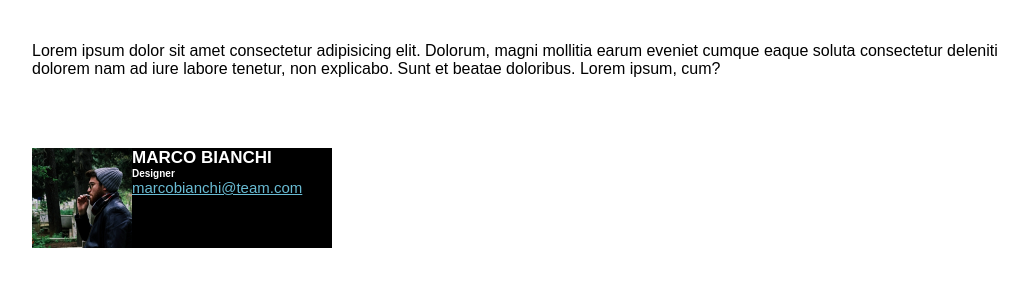
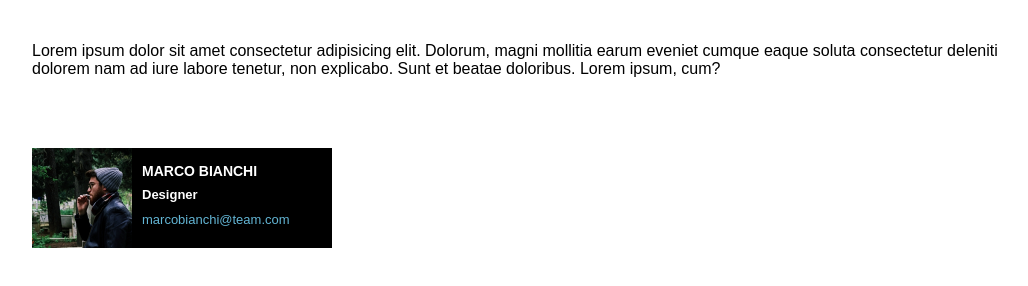
Before and after one commit to Giovannimaiorana/html-css-float-cards, a plain HTML site: page index.html in a window 1280 px wide. Shown: the part 88-374 px from the top of the page, without its empty margins (96-1124 px from the left). Drawn offline with Linux system fonts and the light colour scheme.

Commit message:
Fine Prima card

```diff
--- a/css/style.css
+++ b/css/style.css
@@ -28,28 +28,35 @@ p{
     height: 100px;
     width: 300px;
     background-color: black;
+    display: table;
+    clear: both;
 }
 
-.internocard{
-    margin: 6px 0px 6px 6px;
-}
-img{
+
+.foto img{
     height: 100px;
     float: left;
 }
+.testo{
+    width: 200px;
+    float: left;
+    padding-left: 10px;
+    padding-top: 15px;
+}
 h2{
     color: white;
-    font-size: 17px;
+    font-size: 14px;
 
 }
 h5{
     color: white;
-    font-size: 10px;
+    font-size: 13px;
+    margin-top: 8px;
+    margin-bottom: 8px;
+}
+a{
+    color: rgb(99, 181, 212);
+    font-size: 13px;
+    text-decoration: none;
 
 }
-
-a{
-    font-size: 15px;
-    text-align: center;
-    color: rgb(105, 187, 211);
-}
--- a/index.html
+++ b/index.html
@@ -23,11 +23,15 @@
         <div class="contenitore">
             <div class="card">
                 <div class="internoCard">
-                    <img src="./img/male1.png" alt="Marco Bianchi">
-                    <h2>MARCO BIANCHI</h2>
-                    <h5>Designer</h5>
-                    <a href="www.marcobianchiemail.com">marcobianchi@team.com</a>
-
+                    <div class="foto">
+                      <img src="./img/male1.png" alt="Marco Bianchi">
+                    </div>
+                    <div class="testo">
+                      <h2>MARCO BIANCHI</h2>
+                      <h5>Designer</h5>
+                      <a href="www.emailmarcobianchi.com"> marcobianchi@team.com</a>
+    <!--Fine Card-->
+                    </div>
                 </div>
             </div>
         </div>
```
